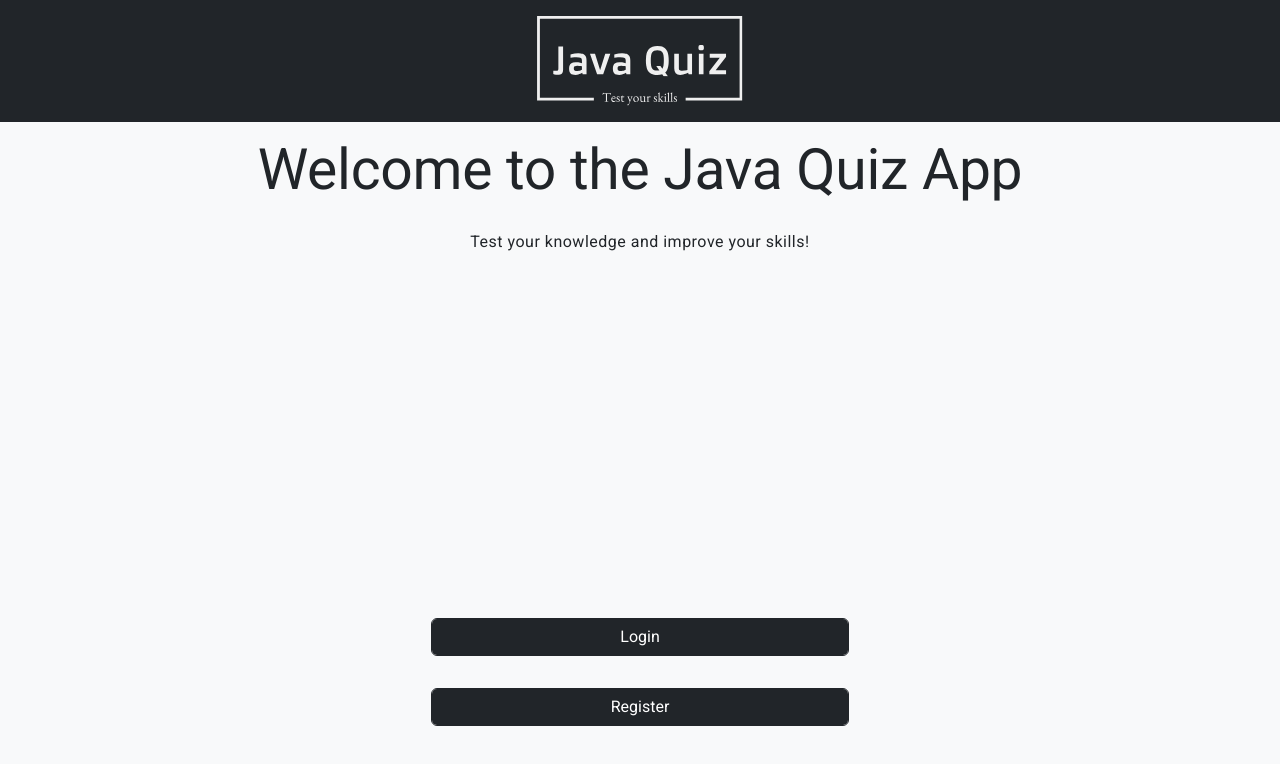
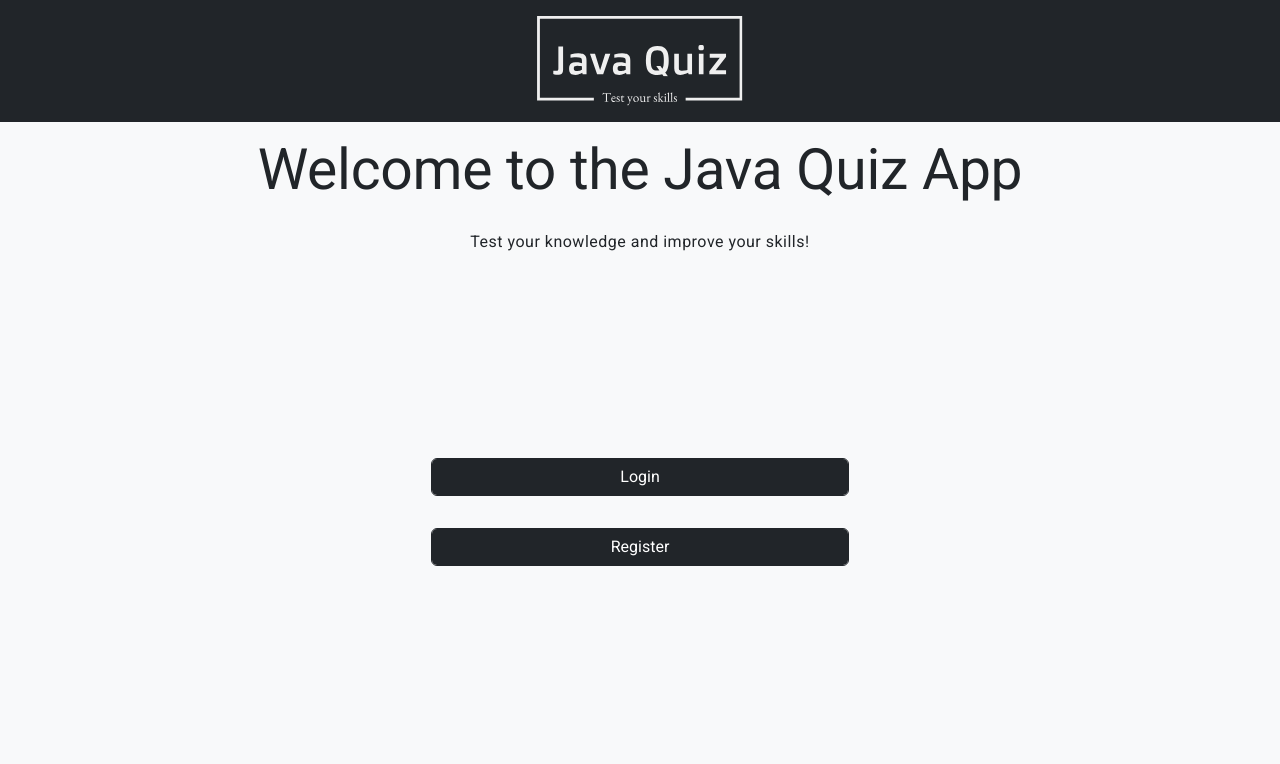
Before and after one commit to KaskMario/Quiz-Front-end, an Angular app: page / in a window 1280 px wide. Shown: the top 764 px of the page. Built offline with nearby package versions, Linux system fonts and the light colour scheme.

Commit message:
feat: home-screen-buttons

```diff
--- a/src/app/components/home/home.component.html
+++ b/src/app/components/home/home.component.html
@@ -2,7 +2,7 @@
   <h1>Welcome to the Java Quiz App</h1>
   <p>Test your knowledge and improve your skills!</p>
 
-  <div style="margin-top: 20rem">
+  <div style="margin-top: 10rem">
     <div class="button-container">
       <button class="form-control btn btn-dark w-75" routerLink="/login">Login</button>
     </div>
```
